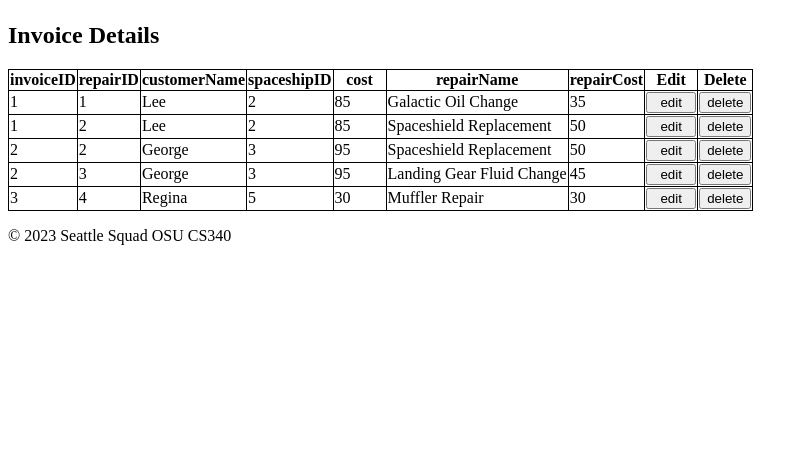
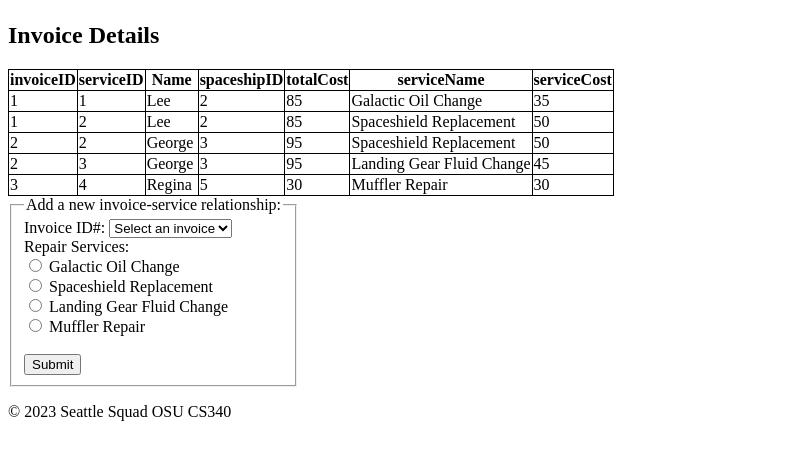
Before and after one commit to gullot/YNSRC, a Node server app: page /view_invoicedetails in a window 1280 px wide. Shown: the part 104-564 px from the top of the page, without its empty margins (0-808 px from the left). Run offline with Node 20, Linux system fonts and the light colour scheme; data comes from the database, SQL or seed files in the repository; data that the repository does not hold is empty; some libraries are stand-ins or nearby versions.

Commit message:
Added scripts for adding invoices, invoiceDetails, and dynamically updating the invoice costs to accomodate

```diff
--- a/app.js
+++ b/app.js
@@ -1,16 +1,16 @@
 // Express
 var express = require('express');   // We are using the express library for the web server
-var app     = express();            // We need to instantiate an express object to interact with the server in our code
+var app = express();            // We need to instantiate an express object to interact with the server in our code
 // app.js - SETUP section
 app.use(express.json())
-app.use(express.urlencoded({extended: true}))
+app.use(express.urlencoded({ extended: true }))
 app.use(express.static('public'))
-PORT        = 61287;                 // Set a port number at the top so it's easy to change in the future
+PORT = 61287;                 // Set a port number at the top so it's easy to change in the future
 
 // handlebars stuff
 const { engine } = require('express-handlebars');
 var exphbs = require('express-handlebars');     // Import express-handlebars
-app.engine('.hbs', engine({extname: ".hbs"}));  // Create an instance of the handlebars engine to process templates
+app.engine('.hbs', engine({ extname: ".hbs" }));  // Create an instance of the handlebars engine to process templates
 app.set('view engine', '.hbs');                 // Tell express to use the handlebars engine whenever it encounters a *.hbs file.
 
 
@@ -21,38 +21,35 @@ var db = require('./database/db-connector')
 /*
     ROUTES
 */
-app.get('/', function(req, res)
-    {
+app.get('/', function (req, res) {
     let query1 = "SELECT * FROM Customers";
 
-        db.pool.query(query1, function(error, rows, fields){
+    db.pool.query(query1, function (error, rows, fields) {
 
-            res.render('index', {data: rows});              // Note the call to render() and not send(). Using render() ensures the templating engine
+        res.render('index', { data: rows });              // Note the call to render() and not send(). Using render() ensures the templating engine
         // will process this file, before sending the finished HTML to the client.
     })
 
 });
 
 // app.js - ROUTES section
-app.get('/view_customers', function(req, res)
-    {
-        let query1= "SELECT customerID AS ID, customerName AS Name, telephone AS Telephone FROM Customers";
+app.get('/view_customers', function (req, res) {
+    let query1 = "SELECT customerID AS ID, customerName AS Name, telephone AS Telephone FROM Customers";
 
-        db.pool.query(query1, function(error, rows, fields){
+    db.pool.query(query1, function (error, rows, fields) {
 
-            res.render('view_customers', {data:rows});
+        res.render('view_customers', { data: rows });
 
     })
 });
 
-app.get('/view_spaceships', function(req, res)
-    {
-        let query1= "SELECT spaceshipID AS ID, spaceshipMake AS Make, spaceshipModel AS Model, customerID FROM Spaceships";
+app.get('/view_spaceships', function (req, res) {
+    let query1 = "SELECT spaceshipID AS ID, spaceshipMake AS Make, spaceshipModel AS Model, customerID FROM Spaceships";
 
     //to get the names of the customers for the drop down for add_customer
     let query2 = "SELECT * FROM Customers";
 
-        db.pool.query(query1, function(error, rows, fields){
+    db.pool.query(query1, function (error, rows, fields) {
 
         let spaceships = rows;
 
@@ -68,14 +65,14 @@ app.get('/view_spaceships', function(req, res)
 
             //appending the spaceships table with the customer name as well
             spaceships = spaceships.map(ship => {
-                    return Object.assign(ship, {customerName: customerMap[ship.customerID]})
+                return Object.assign(ship, { customerName: customerMap[ship.customerID] })
             })
 
             //console.log(customers);
             //console.log(customerMap);
             //console.log(spaceships);
 
-                return res.render('view_spaceships', {data: spaceships, customers: customers});
+            return res.render('view_spaceships', { data: spaceships, customers: customers });
         })
 
         //res.render('view_spaceships', {data:rows});
@@ -83,21 +80,19 @@ app.get('/view_spaceships', function(req, res)
     })
 });
 
-app.get('/view_invoices', function(req, res)
-    {
-        let query1= "SELECT invoiceID AS ID, cost AS Cost, spaceshipID AS spaceshipID FROM Invoices";
+app.get('/view_invoices', function (req, res) {
+    let query1 = "SELECT invoiceID AS ID, cost AS Cost, spaceshipID AS spaceshipID FROM Invoices";
 
-        let query2= "SELECT * FROM RepairTypes";
+    let query2 = "SELECT * FROM RepairTypes";
 
-        db.pool.query(query1, function(error, rows, fields){
+    db.pool.query(query1, function (error, rows, fields) {
 
         let invoices = rows;
 
         db.pool.query(query2, (error, rows, fields) => {
 
             let services = rows;
-                console.log(services);
-                res.render('view_invoices', {data:invoices, services:services});
+            res.render('view_invoices', { data: invoices, services: services });
 
         })
 
@@ -106,30 +101,33 @@ app.get('/view_invoices', function(req, res)
     })
 });
 
-app.get('/view_services', function(req, res)
-    {
-        let query1= "SELECT repairID AS ID, repairName AS Repair, cost AS Cost FROM RepairTypes";
+app.get('/view_services', function (req, res) {
+    let query1 = "SELECT repairID AS ID, repairName AS Repair, cost AS Cost FROM RepairTypes";
 
-        db.pool.query(query1, function(error, rows, fields){
+    db.pool.query(query1, function (error, rows, fields) {
 
-            res.render('view_services', {data:rows});
+        res.render('view_services', { data: rows });
 
     })
 });
 
-app.get('/view_invoicedetails', function(req, res)
-    {
-        let query1= "SELECT InvoiceDetails.invoiceID, InvoiceDetails.repairID, Customers.customerName, Spaceships.spaceshipID, Invoices.cost, RepairTypes.repairName, RepairTypes.cost AS repairCost FROM InvoiceDetails INNER JOIN Invoices ON Invoices.invoiceID = InvoiceDetails.invoiceID INNER JOIN RepairTypes ON RepairTypes.repairID = InvoiceDetails.repairID INNER JOIN Spaceships ON Spaceships.spaceshipID = Invoices.spaceshipID INNER JOIN Customers ON Customers.customerID = Spaceships.customerID"
+app.get('/view_invoicedetails', function (req, res) {
+    let query1 = "SELECT InvoiceDetails.invoiceID AS 'invoiceID', InvoiceDetails.repairID AS 'serviceID', Customers.customerName AS Name, Spaceships.spaceshipID AS 'spaceshipID', Invoices.cost AS 'totalCost', RepairTypes.repairName AS 'serviceName', RepairTypes.cost AS 'serviceCost' FROM InvoiceDetails INNER JOIN Invoices ON Invoices.invoiceID = InvoiceDetails.invoiceID INNER JOIN RepairTypes ON RepairTypes.repairID = InvoiceDetails.repairID INNER JOIN Spaceships ON Spaceships.spaceshipID = Invoices.spaceshipID INNER JOIN Customers ON Customers.customerID = Spaceships.customerID ORDER BY invoiceID, serviceID ASC"
 
-        db.pool.query(query1, function(error, rows, fields){
-
-            res.render('view_invoicedetails', {data:rows});
-
+    db.pool.query(query1, function (error, rows, fields) {
+        InvoiceDetails = rows;
+        let query2 = "SELECT invoiceID FROM Invoices ORDER BY invoiceID"
+        db.pool.query(query2, function (error, rows, fields) {
+            invoices = rows;
+            let query3 = "SELECT * FROM RepairTypes"
+            db.pool.query(query3, function (error, rows, fields) {
+                res.render('view_invoicedetails', { data: InvoiceDetails, invoices: invoices, services: rows});
+            })
+        })
     })
 });
 
-app.post('/add-customer-ajax', function(req, res)
-{
+app.post('/add-customer-ajax', function (req, res) {
     // Capture the incoming data and parse it back to a JS object
     let data = req.body;
 
@@ -148,7 +146,7 @@ app.post('/add-customer-ajax', function(req, res)
 
     // Create the query and run it on the database
     query1 = `INSERT INTO Customers (customerName, telephone) VALUES  ('${data.customerName}', '${data.telephone}')`;
-    db.pool.query(query1, function(error, rows, fields){
+    db.pool.query(query1, function (error, rows, fields) {
 
         // Check to see if there was an error
         if (error) {
@@ -157,11 +155,10 @@ app.post('/add-customer-ajax', function(req, res)
             console.log(error);
             res.sendStatus(400);
         }
-        else
-        {
+        else {
             // If there was no error, perform a SELECT * on customers
             query2 = `SELECT * FROM Customers`;
-            db.pool.query(query2, function(error, rows, fields){
+            db.pool.query(query2, function (error, rows, fields) {
 
                 // If there was an error on the second query, send a 400
                 if (error) {
@@ -171,8 +168,7 @@ app.post('/add-customer-ajax', function(req, res)
                     res.sendStatus(400);
                 }
                 // If all went well, send the results of the query back.
-                else
-                {
+                else {
                     res.send(rows);
                 }
             })
@@ -180,15 +176,14 @@ app.post('/add-customer-ajax', function(req, res)
     })
 });
 
-app.post('/add-spaceship-ajax', function(req, res)
-{
+app.post('/add-spaceship-ajax', function (req, res) {
     // Capture the incoming data and parse it back to a JS object
     let data = req.body;
     //console.log(data.owner);
 
     // Create the query and run it on the database (data.owner)?????
     query1 = `INSERT INTO Spaceships (spaceshipMake, spaceshipModel, customerID) VALUES ('${data.spaceshipMake}', '${data.spaceshipModel}', (SELECT customerID FROM Customers WHERE customerID = '${data.owner}'))`;
-    db.pool.query(query1, function(error, rows, fields){
+    db.pool.query(query1, function (error, rows, fields) {
 
         // Check to see if there was an error
         if (error) {
@@ -197,11 +192,10 @@ app.post('/add-spaceship-ajax', function(req, res)
             console.log(error);
             res.sendStatus(400);
         }
-        else
-        {
+        else {
             // If there was no error, perform a SELECT * on spaceships
             query2 = `SELECT * FROM Spaceships`;
-            db.pool.query(query2, function(error, rows, fields){
+            db.pool.query(query2, function (error, rows, fields) {
 
                 // If there was an error on the second query, send a 400
                 if (error) {
@@ -211,8 +205,7 @@ app.post('/add-spaceship-ajax', function(req, res)
                     res.sendStatus(400);
                 }
                 // If all went well, send the results of the query back.
-                else
-                {
+                else {
                     res.send(rows);
                 }
             })
@@ -220,15 +213,14 @@ app.post('/add-spaceship-ajax', function(req, res)
     })
 });
 
-app.post('/add-repair-ajax', function(req, res)
-{
+app.post('/add-repair-ajax', function (req, res) {
     // Capture the incoming data and parse it back to a JS object
     let data = req.body;
     //console.log(data.owner);
 
     // Create the query and run it on the database (data.owner)?????
     query1 = `INSERT INTO RepairTypes (repairName, cost) VALUES ('${data.repairName}', '${data.cost}')`;
-    db.pool.query(query1, function(error, rows, fields){
+    db.pool.query(query1, function (error, rows, fields) {
 
         // Check to see if there was an error
         if (error) {
@@ -237,11 +229,10 @@ app.post('/add-repair-ajax', function(req, res)
             console.log(error);
             res.sendStatus(400);
         }
-        else
-        {
+        else {
             // If there was no error, perform a SELECT * on repairtypes
             query2 = `SELECT * FROM RepairTypes`;
-            db.pool.query(query2, function(error, rows, fields){
+            db.pool.query(query2, function (error, rows, fields) {
 
                 // If there was an error on the second query, send a 400
                 if (error) {
@@ -251,23 +242,20 @@ app.post('/add-repair-ajax', function(req, res)
                     res.sendStatus(400);
                 }
                 // If all went well, send the results of the query back.
-                else
-                {
+                else {
                     res.send(rows);
                 }
             })
         }
     })
-    console.log("I can do more stuff");
 });
 
-app.delete('/delete-customer-ajax/', function(req,res,next){
+app.delete('/delete-customer-ajax/', function (req, res, next) {
     let data = req.body;
-    console.log(data);
     let customerID = parseInt(data.id);
     let deleteCustomers = 'DELETE FROM Customers WHERE customerID = ?';
 
-    db.pool.query(deleteCustomers, [customerID], function(error, rows, fields){
+    db.pool.query(deleteCustomers, [customerID], function (error, rows, fields) {
         if (error) {
 
             console.log(error);
@@ -280,13 +268,13 @@ app.delete('/delete-customer-ajax/', function(req,res,next){
     })
 });
 
-app.delete('/delete-repair-ajax/', function(req,res,next){
+app.delete('/delete-repair-ajax/', function (req, res, next) {
     let data = req.body;
     console.log(data);
     let repairID = parseInt(data.id);
     let deleteRepairs = 'DELETE FROM RepairTypes WHERE repairID = ?';
 
-    db.pool.query(deleteRepairs, [repairID], function(error, rows, fields){
+    db.pool.query(deleteRepairs, [repairID], function (error, rows, fields) {
         if (error) {
 
             console.log(error);
@@ -299,49 +287,115 @@ app.delete('/delete-repair-ajax/', function(req,res,next){
     })
 });
 
-app.put('/put-customer-ajax', function(req, res, next) {
+app.put('/put-customer-ajax', function (req, res, next) {
     let data = req.body;
     let customerIDValue = data.customerIDValue;
     let telephone = data.telephone;
     let queryUpdateTelephone = `UPDATE Customers SET telephone = '${telephone}' WHERE customerID = '${customerIDValue}'`;
-    db.pool.query(queryUpdateTelephone, function(error, rows, fields){
+    db.pool.query(queryUpdateTelephone, function (error, rows, fields) {
         if (error) {
             console.log(error);
             res.sendStatus(400);
         }
         else {
-            console.log(rows);
             res.send(rows);
         }
     }
-)});
+    )
+});
 
-app.post('/add-invoice-ajax', function(req, res) {
+app.post('/add-invoice-ajax', function (req, res) {
     let data = req.body;
     let repairServices = data.repairServices;
     query1 = `INSERT INTO Invoices (cost, spaceshipID) VALUES ('${data.cost}', (SELECT spaceshipID FROM Spaceships WHERE spaceshipModel = '${data.model}' AND customerID = (SELECT customerID FROM Customers WHERE customerName = '${data.owner}')))`;
-    db.pool.query(query1, function(error, rows, fields){
+    db.pool.query(query1, function (error, rows, fields) {
 
-        if(error) {
+        if (error) {
+            console.log(error);
             res.sendStatus(400);
         }
         else {
 
             query2 = `SELECT * FROM Invoices`
 
-            db.pool.query(query2, function(error, rows, fields){
-                if(error) {
+            db.pool.query(query2, function (error, rows, fields) {
+                if (error) {
+                    console.log(error);
                     res.sendStatus(400);
                 } else {
+                    rowsToSend = rows;
+                    invoiceID = rowsToSend[rowsToSend.length - 1].invoiceID
+                    for (var i = 0; i < repairServices.length; i++) {
+                        query3 = `INSERT INTO InvoiceDetails (invoiceID, repairID) VALUES ('${invoiceID}', (SELECT repairID FROM RepairTypes WHERE repairName = '${repairServices[i]}'))`
+                        db.pool.query(query3, function (error, rows, fields) {
+                            if (error) {
+                                console.log(error);
+                                res.sendStatus(400);
+                            }
+                        })
+                    }
+                    res.send(rowsToSend);
+                }
+            })
+        }
+    })
+});
+
+app.post('/add-invoicedetail-ajax', function(req, res) {
+    let data = req.body;
+    query1 = `INSERT INTO InvoiceDetails(invoiceID, repairID) VALUE ('${data.invoiceID}', '${data.repairID}')`;
+    db.pool.query(query1, function (error, rows, fields) {
+        if (error) {
+            console.log(error);
+            res.sendStatus(400);
+        }
+        else {
+            query2 = `SELECT cost FROM RepairTypes WHERE repairID = '${data.repairID}'`;
+            db.pool.query(query2, function (error, rows, fields) {
+                if (error) {
+                    console.log(error);
+                    res.sendStatus(400);
+                }
+                else {
+                    cost = rows[rows.length - 1].cost;
+                    query3 = `SELECT cost from Invoices WHERE invoiceID = '${data.invoiceID}'`;
+                    db.pool.query(query3, function (error, rows, fields) {
+                        if (error) {
+                            console.log(error);
+                            res. sendStatus(400);
+                        }
+                        else {
+                            cost += rows[rows.length-1].cost;
+                            query4 = `UPDATE Invoices SET cost = '${cost}' WHERE invoiceID = '${data.invoiceID}'`;
+                            db.pool.query(query4, function (error, rows, fields) {
+                                if (error) {
+                                    console.log(error);
+                                    res.sendStatus(400);
+                                }
+                                else {
+                                    query5 = `SELECT * FROM InvoiceDetails`;
+                                    db.pool.query(query5, function (error, rows, fields) {
+                                        if (error) {
+                                            console.log(error);
+                                            res.sendStatus(400);
+                                        }
+                                        else{
                                             res.send(rows);
                                         }
                                     })
                                 }
+                            })
                         }
-)});
+                    })
+                }
+            })
+        }
+    })
+})
+
 /*
     LISTENER
 */
-app.listen(PORT, function(){            // This is the basic syntax for what is called the 'listener' which receives incoming requests on the specified PORT.
+app.listen(PORT, function () {            // This is the basic syntax for what is called the 'listener' which receives incoming requests on the specified PORT.
     console.log('Express started on http://flip1.engr.oregonstate.edu/:' + PORT + '; press Ctrl-C to terminate.')
 });
--- a/projstep2.sql
+++ b/projstep2.sql
@@ -111,7 +111,7 @@ CREATE TABLE `InvoiceDetails` (
   `invoiceID` int(11),
   `repairID` int(11),
   FOREIGN KEY (invoiceID) REFERENCES Invoices(invoiceID) ON DELETE CASCADE,
-  FOREIGN KEY (repairID) REFERENCES RepairTypes(repairID) ON DELETE CASCADE
+  FOREIGN KEY (repairID) REFERENCES RepairTypes(repairID) ON DELETE SET NULL
 );
 
 --
--- /dev/null
+++ b/public/js/add_invoicedetail.js
@@ -0,0 +1,64 @@
+// Get the objects we need to modify
+let addCustomerForm = document.getElementById('add-invoicedetail-form-ajax');
+
+// Modify the objects we need
+addCustomerForm.addEventListener("submit", function (e) {
+
+    // Prevent the form from submitting
+    e.preventDefault();
+
+    // Get form fields we need to get data from
+    let inputInvoiceID = document.getElementById("input-invoiceID");
+    let invoiceIDValue = inputInvoiceID.value;
+    let inputRepairServices = document.getElementsByClassName('service-radio');
+    for (var i=0; inputRepairServices[i]; i++){
+        if(inputRepairServices[i].checked){
+            repairID = inputRepairServices[i].id;
+            cost = inputRepairServices[i].value;
+            break;
+        }
+    }
+
+    // Put our data we want to send in a javascript object
+    let data = {
+        invoiceID: invoiceIDValue,
+        cost: cost,
+        repairID: repairID
+    }
+
+
+    // Setup our AJAX request
+    var xhttp = new XMLHttpRequest();
+    xhttp.open("POST", "/add-invoicedetail-ajax", true);
+    xhttp.setRequestHeader("Content-type", "application/json");
+
+    // Tell our AJAX request how to resolve
+    xhttp.onreadystatechange = () => {
+        if (xhttp.readyState == 4 && xhttp.status == 200) {
+
+            // Add the new data to the table
+            addRowToTable(xhttp.response);
+
+            // Clear the input fields for another transaction
+            inputInvoiceID = '';
+            for (var i=0; inputRepairServices[i]; i++){
+                if(inputRepairServices[i].checked){
+                    inputRepairServices.checked = false;
+                }
+            }
+
+        }
+        else if (xhttp.readyState == 4 && xhttp.status != 200) {
+            console.log("There was an error with the input.")
+        }
+    }
+
+    // Send the request and wait for the response
+    xhttp.send(JSON.stringify(data));
+})
+
+
+// Creates a single row from an Object representing a single record from Invoices
+addRowToTable = (data) => {
+    location.reload()
+}
--- a/public/js/update_customer.js
+++ b/public/js/update_customer.js
@@ -9,9 +9,6 @@ updateCustomerForm.addEventListener("submit", function (e) {
 
     let customerIDValue = inputCustomerID.value
     let telephoneValue = inputTelephone.value;
-
-    console.log("customer ID: " + customerIDValue);
-    console.log("telephone: " + telephoneValue);
 
     //removing this, becuase phone numbers can have dashes in them.
     /*if (isNaN(telephoneValue))
--- a/views/view_invoicedetails.hbs
+++ b/views/view_invoicedetails.hbs
@@ -15,12 +15,6 @@
                 {{@key}}
             </th>
             {{/each}}
-            <th>
-                Edit
-            </th>
-            <th>
-                Delete
-            </th>
         </tr>
     </thead>
 
@@ -31,18 +25,41 @@
         {{#each data}}
         <tr>
             <td>{{this.invoiceID}}</td>
-            <td>{{this.repairID}}</td>
-            <td>{{this.customerName}}</td>
+            <td>{{this.serviceID}}</td>
+            <td>{{this.Name}}</td>
             <td>{{this.spaceshipID}}</td>
-            <td>{{this.cost}}</td>
-            <td>{{this.repairName}}</td>
-            <td>{{this.repairCost}}</td>
-            <td><input type="submit" value="edit"></td>
-            <td><input type="submit" value="delete"></td>
+            <td>{{this.totalCost}}</td>
+            <td>{{this.serviceName}}</td>
+            <td>{{this.serviceCost}}</td>
         </tr>
         {{/each}}
     </tbody>
 </table>
+<form id="add-invoicedetail-form-ajax">
+        <fieldset>
+            <legend>Add a new invoice-service relationship: </legend>
+            <label for="input-invoiceID">Invoice ID#: </label>
+            <select name="input-invoiceID" id="input-invoiceID">
+                <option value="test">Select an invoice</option>
+                {{#each invoices}}
+                <option value = "{{this.invoiceID}}">{{this.invoiceID}}</option>
+                {{/each}}
+            </select>
+            <br>
+            <label for="input-services">Repair Services: </label>
+            {{#each services}}
+            <div>
+            <input type="radio" name="service" id="{{this.repairID}}" value={{this.cost}} class="service-radio">
+            <label for="{{this.repairName}}">{{this.repairName}}</label>
+            </div>
+            {{/each}}
+            <br>
+            <input type="submit">
+        </fieldset>
+    </form>
+<footer>
 <footer>
     <p>&copy; 2023 Seattle Squad OSU CS340</p>
 </footer>
+
+<script src="./js/add_invoicedetail.js"></script>
--- a/views/view_invoices.hbs
+++ b/views/view_invoices.hbs
@@ -41,7 +41,7 @@
             <label for="input-spaceshipOwner">Owner: </label>
             <input type="text" name="input-spaceshipOwner" id="input-spaceshipOwner" required>
             <label for="input-spaceshipModel">Model: </label>
-            <input type="text" name="input-spaceshipModel" id="input-spaceshipModel">
+            <input type="text" name="input-spaceshipModel" id="input-spaceshipModel" required>
             <br>
             <label for="input-services">Repair Services: </label>
             {{#each services}}
```
Also changed, not shown: public/js/add_invoice.js (+3 -4 lines). Lines whose indentation alone changed are shown as unchanged.
